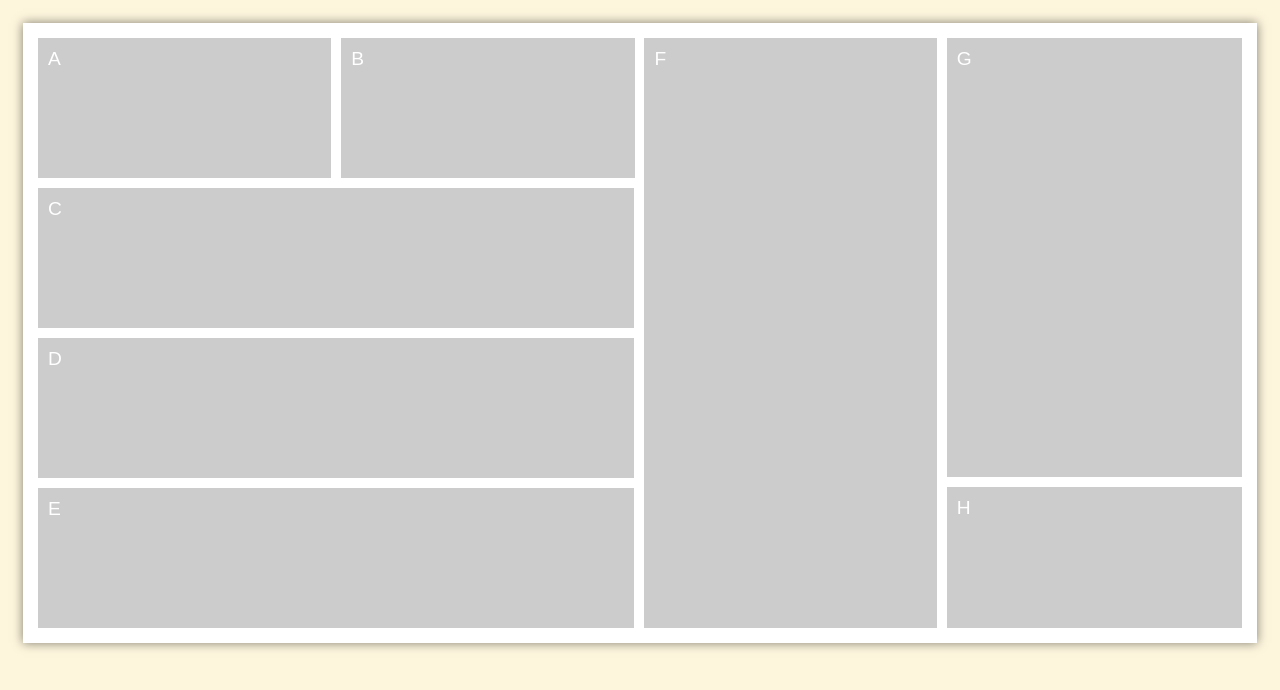
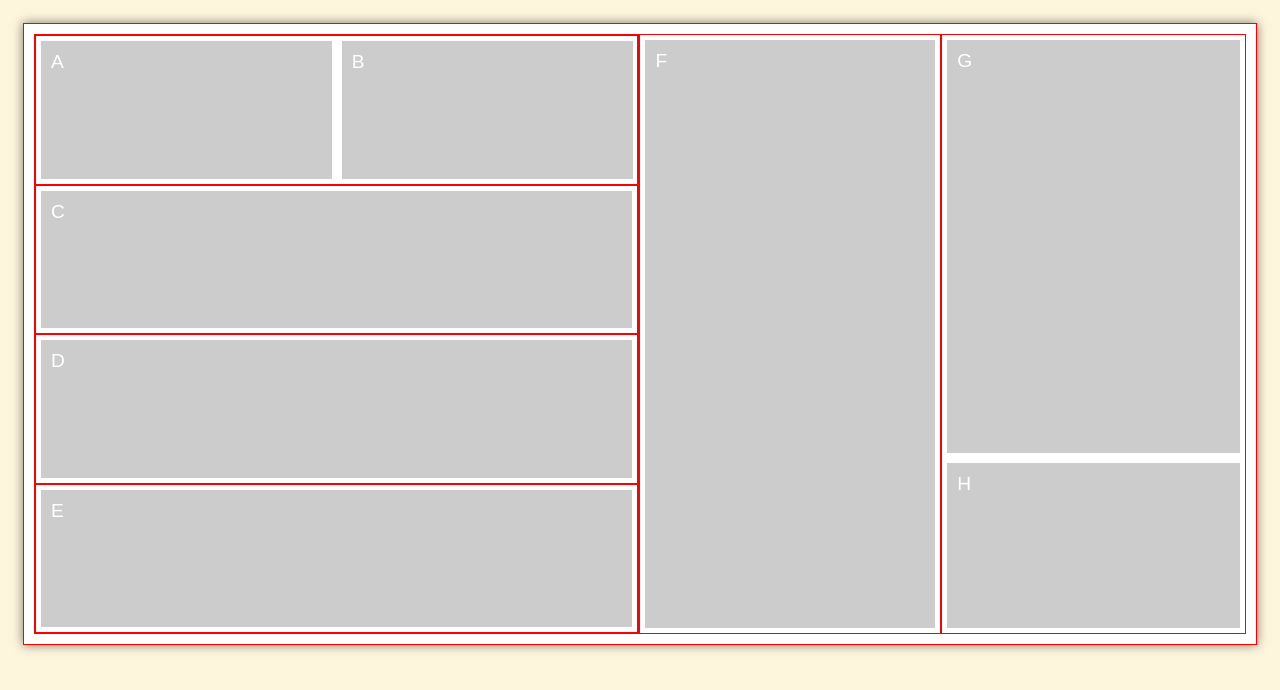
Before and after one commit to MTM6230/exercises, a plain HTML site: page week7/layout.html in a window 1280 px wide. Drawn offline with Linux system fonts and the light colour scheme.

Commit message:
Adds CSS for the in class example for Class 7.2.

```diff
--- a/week7/layout.css
+++ b/week7/layout.css
@@ -23,11 +23,13 @@ main {
   font-size: 1.2em;
 }
 
-/* Styles to create Complex Layout */
+.wrapper, .section, .row {
+  border: 1px solid red;
+}
+
 .wrapper {
   display: flex;
-  flex-direction: row;
-  align-items: stretch;
+  justify-content: space-between;
 }
 
 .section {
@@ -36,7 +38,7 @@ main {
   flex-grow: 1;
 }
 
-.section:nth-child(1) {
+.section:first-child {
   flex-grow: 2;
 }
 
@@ -50,5 +52,5 @@ main {
 }
 
 .g {
-  flex-grow: 4;
+  flex-grow: 3;
 }
```
